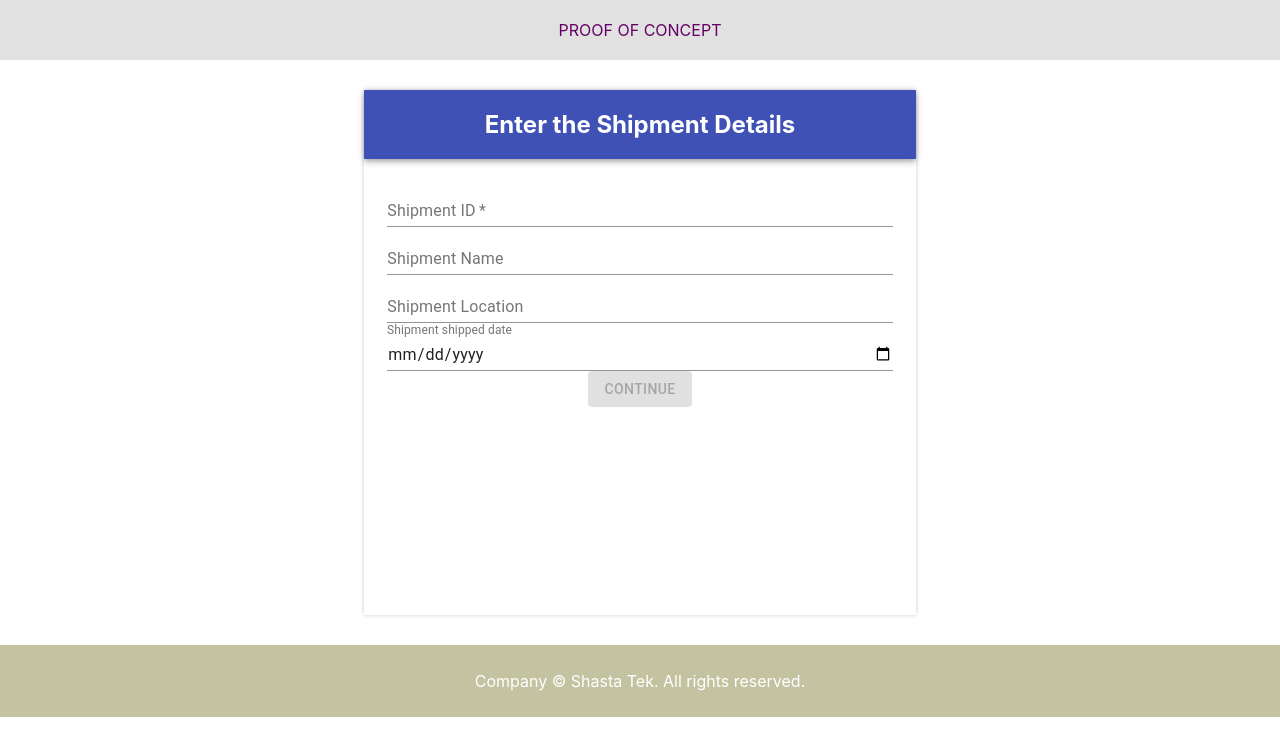
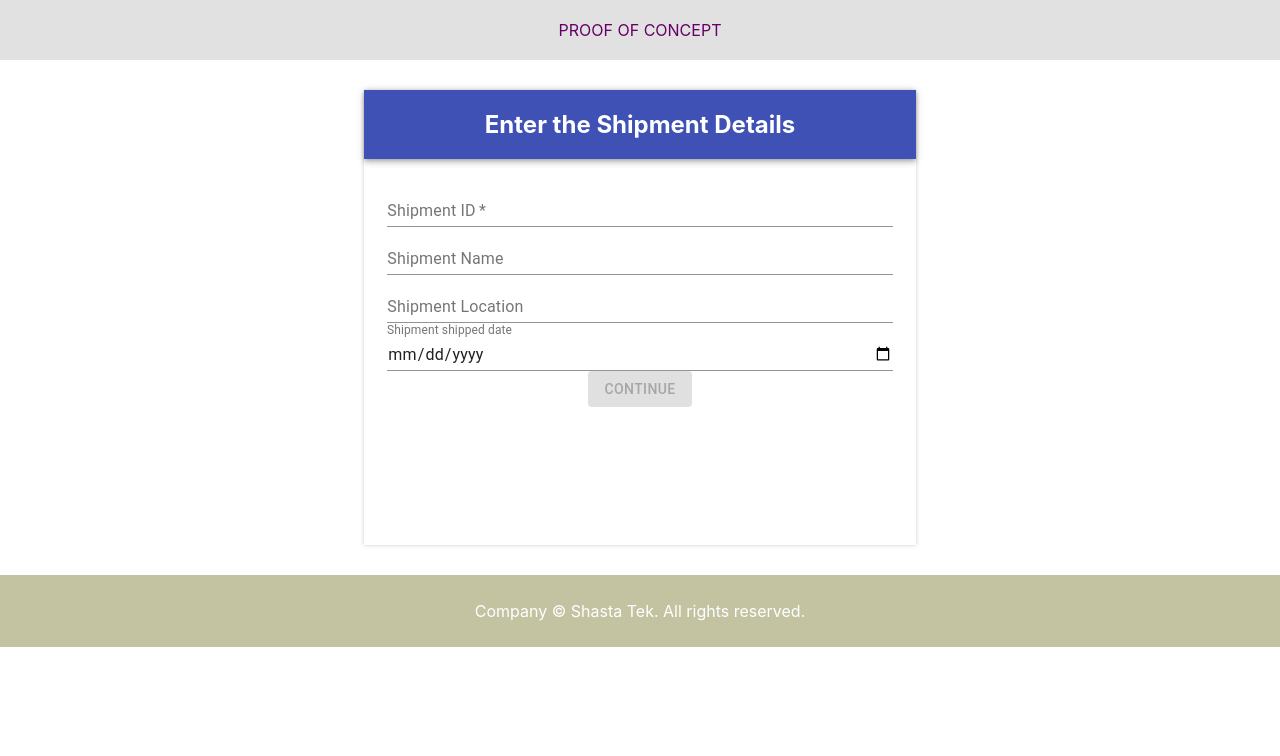
Before and after one commit to vigneshbe1991/Shipping-front-page, a React (Create React App) app: page / in a window 1280 px wide. Shown: the top 756 px of the page. Built offline with nearby package versions, Linux system fonts and the light colour scheme.

Commit message:
git add .

```diff
--- a/src/App.css
+++ b/src/App.css
@@ -1,7 +1,7 @@
 
 
  .app-container{
-   min-height: 525px;
+   min-height: 455px;
    margin: 30px 0;
    box-shadow: 0 0 4px 0 #ccc;
  }
@@ -18,11 +18,6 @@ background-color: lightblue;
 .details {
   margin-bottom: 20px;
 }
-
-.index-footer {
-  position: relative;
-}
-
 
 .header{
   width: 100%;
@@ -47,7 +42,6 @@ background-color: lightblue;
       text-align: center;
       min-height: 100vh;
       display: flex;
-      /* justify-content: center;
-      align-items: center; */
       flex-flow: column wrap;
+      overflow: hidden;
   }
```
Also changed, not shown: src/logo.svg (deleted).
